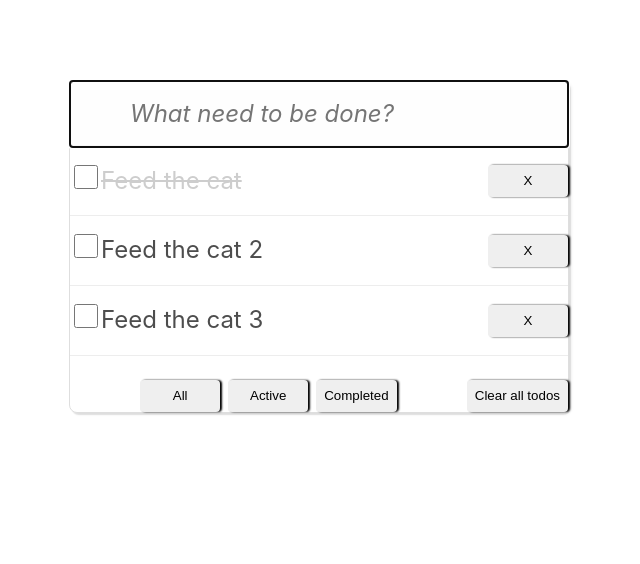
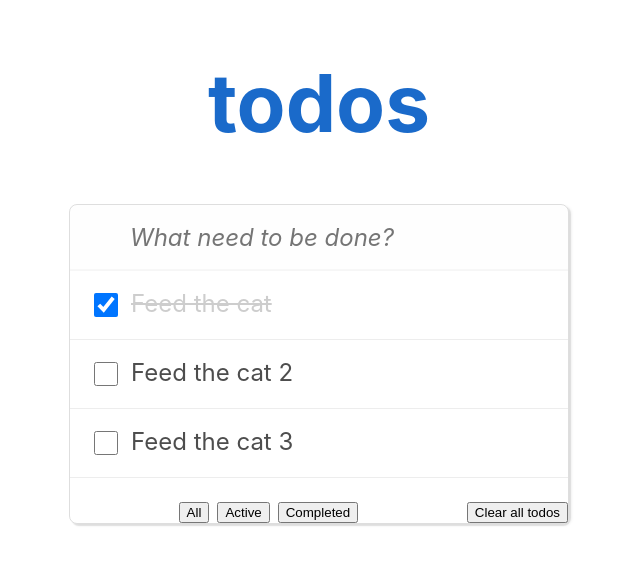
Before and after one commit to manabie-com/mana-do, a React (Create React App) app: page / in a window 1280 px wide. Shown: the top 564 px of the page, without its empty margins (321-961 px from the left). Built offline with nearby package versions, Linux system fonts and the light colour scheme; no server answers.

Commit message:
feat: implement ui

```diff
--- a/src/App.css
+++ b/src/App.css
@@ -1,49 +1,5 @@
 * {
   box-sizing: border-box;
-}
-
-.App {
-  text-align: center;
-  display: flex;
-  justify-content: center;
-}
-
-button {
-  outline: none;
-  border: none;
-  box-shadow: 2px 0 2px currentColor;
-  border-radius: 4px;
-  min-height: 32px;
-  min-width: 80px;
-  padding: 4px 8px;
-}
-
-button:hover {
-  opacity: 0.85;
-}
-
-input[type="checkbox"] {
-  width: 24px;
-  height: 24px;
-  box-shadow: none;
-  border: none;
-  outline: none;
-}
-
-input[type="checkbox"]:focus {
-  box-shadow: none;
-  border: none;
-  outline: none;
-}
-
-
-.ToDo__container {
-  border: 1px solid rgba(0,0,0, 0.13);
-  border-radius: 8px;
-  width: 500px;
-  margin-top: 5rem;
-  box-shadow: 2px 2px 1px rgba(0,0,0, 0.09),
-              3px 2px 3px rgba(0,0,0, 0.05);
 }
 
 .Todo__creation {
--- /dev/null
+++ b/src/components/Todo/Todo.module.scss
@@ -0,0 +1,25 @@
+
+.container {
+    display: flex;
+    justify-content: center;
+    align-items: center;
+    flex-direction: column;
+}
+
+.heading {
+    width: 100%;
+    font-size: 80px;
+    font-weight: 200;
+    text-align: center;
+    color: #1a6aca;
+    text-rendering: optimizeLegibility;
+    font-weight: bold;
+}
+
+.main {
+    border: 1px solid rgba(0,0,0, 0.13);
+    border-radius: 8px;
+    width: 500px;
+    box-shadow: 2px 2px 1px rgba(0,0,0, 0.09),
+                3px 2px 3px rgba(0,0,0, 0.05);
+}
--- a/src/components/Todo/Todo.tsx
+++ b/src/components/Todo/Todo.tsx
@@ -11,6 +11,8 @@ import {
 import Service from "service";
 import { TodoStatus } from "types";
 import { TodoInput, TodoList, TodoFilter } from "components";
+
+import styles from "./Todo.module.scss";
 
 type EnhanceTodoStatus = TodoStatus | "ALL";
 
@@ -50,10 +52,13 @@ const ToDoPage = () => {
   };
 
   return (
-    <div className="ToDo__container">
-      <TodoInput />
-      <TodoList />
-      <TodoFilter />
+    <div className={styles.container}>
+      <h1 className={styles.heading}>todos</h1>
+      <div className={styles.main}>
+        <TodoInput />
+        <TodoList />
+        <TodoFilter />
+      </div>
     </div>
   );
 };
--- a/src/components/TodoInput/TodoInput.module.scss
+++ b/src/components/TodoInput/TodoInput.module.scss
@@ -2,7 +2,7 @@
   padding: 16px 16px 16px 60px;
   border: none;
   background: rgba(0, 0, 0, 0.003);
-  box-shadow: inset 0 -2px 1px rgba(0,0,0,0.03);
+  box-shadow: inset 0 -2px 1px rgba(0, 0, 0, 0.03);
   position: relative;
   margin: 0;
   width: 100%;
@@ -12,4 +12,5 @@
   line-height: 1.4em;
   color: inherit;
   font-style: italic;
+  outline: none;
 }
--- a/src/components/TodoItem/TodoItem.module.scss
+++ b/src/components/TodoItem/TodoItem.module.scss
@@ -2,17 +2,25 @@
   display: none;
   position: absolute;
   top: 0;
-    right: 10px;
+  right: 12px;
   bottom: 0;
-    width: 40px;
-    height: 40px;
-    margin: auto 0;
-    font-size: 30px;
+  width: 30px;
+  height: 30px;
+  top: 50%;
+  transform: translate(0, -15px);
+  font-size: 35px;
   color: #cc9a9a;
-    margin-bottom: 11px;
   transition: color 0.2s ease-out;
+  background: none;
+  outline: none;
+  border: none;
+  padding: 0;
+  cursor: pointer;
+  &:hover {
+    color: #af5b5e;
+  }
   &::after {
-        content: '×';
+    content: "×";
   }
 }
 
@@ -24,6 +32,13 @@
   border-bottom: 1px solid #ededed;
   justify-content: space-between;
   width: 100%;
+  padding: 4px 20px;
+  &:hover {
+    background-color: #fafafa;
+    .deleteButton {
+      display: block;
+    }
+  }
   label {
     width: 100%;
     text-align: left;
@@ -36,9 +51,29 @@
     color: #4d4d4d;
     max-width: 100%;
     margin-bottom: 5px;
+    display: flex;
+    align-items: center;
+    gap: 10px;
+    margin: 0;
     &.completed {
       color: #cdcdcd;
       text-decoration: line-through;
     }
   }
+
+  input[type="checkbox"] {
+    width: 24px;
+    height: 24px;
+    box-shadow: none;
+    border: none;
+    outline: none;
+    flex: 0 0 24px;
+    cursor: pointer;
   }
+
+  input[type="checkbox"]:focus {
+    box-shadow: none;
+    border: none;
+    outline: none;
+  }
+}
--- a/src/components/TodoItem/TodoItem.tsx
+++ b/src/components/TodoItem/TodoItem.tsx
@@ -3,8 +3,21 @@ import { Todo } from "types";
 
 import styles from "./TodoItem.module.scss";
 
-export default function TodoItem({ content, isCompleted }: Todo): JSX.Element {
+export default function TodoItem({
+  id,
+  content,
+  isCompleted,
+}: Todo): JSX.Element {
   const labelClass = `${isCompleted ? styles.completed : ""}`;
+
+  const deleteItem = (event: React.MouseEvent<HTMLElement>) => {
+    event.stopPropagation();
+    console.log("Delete item", id);
+  };
+
+  const onCompleted = (event: React.ChangeEvent<HTMLInputElement>) => {
+    return;
+  };
 
   return (
     <div className={styles.item} aria-label="item">
@@ -12,11 +25,12 @@ export default function TodoItem({ content, isCompleted }: Todo): JSX.Element {
         <input
           className="toggle"
           type="checkbox"
-          //   onChange={(e) => onUpdateTodoStatus(e, index)}
+          checked={isCompleted}
+          onChange={onCompleted}
         />
         {content}
       </label>
-      <button className="deleteButton">X</button>
+      <button onClick={deleteItem} className={styles.deleteButton}></button>
     </div>
   );
 }
--- a/src/components/TodoList/TodoList.tsx
+++ b/src/components/TodoList/TodoList.tsx
@@ -23,7 +23,12 @@ export default function TodoList({ todos = [] }): JSX.Element {
   return (
     <div className="ToDo__list" data-testid="todo-list">
       {fakeTodos.map(({ key, completed, content }) => (
-        <TodoItem key={key} content={content} isCompleted={completed} />
+        <TodoItem
+          key={key}
+          id={key}
+          content={content}
+          isCompleted={completed}
+        />
       ))}
     </div>
   );
```
Lines whose indentation alone changed are shown as unchanged.
